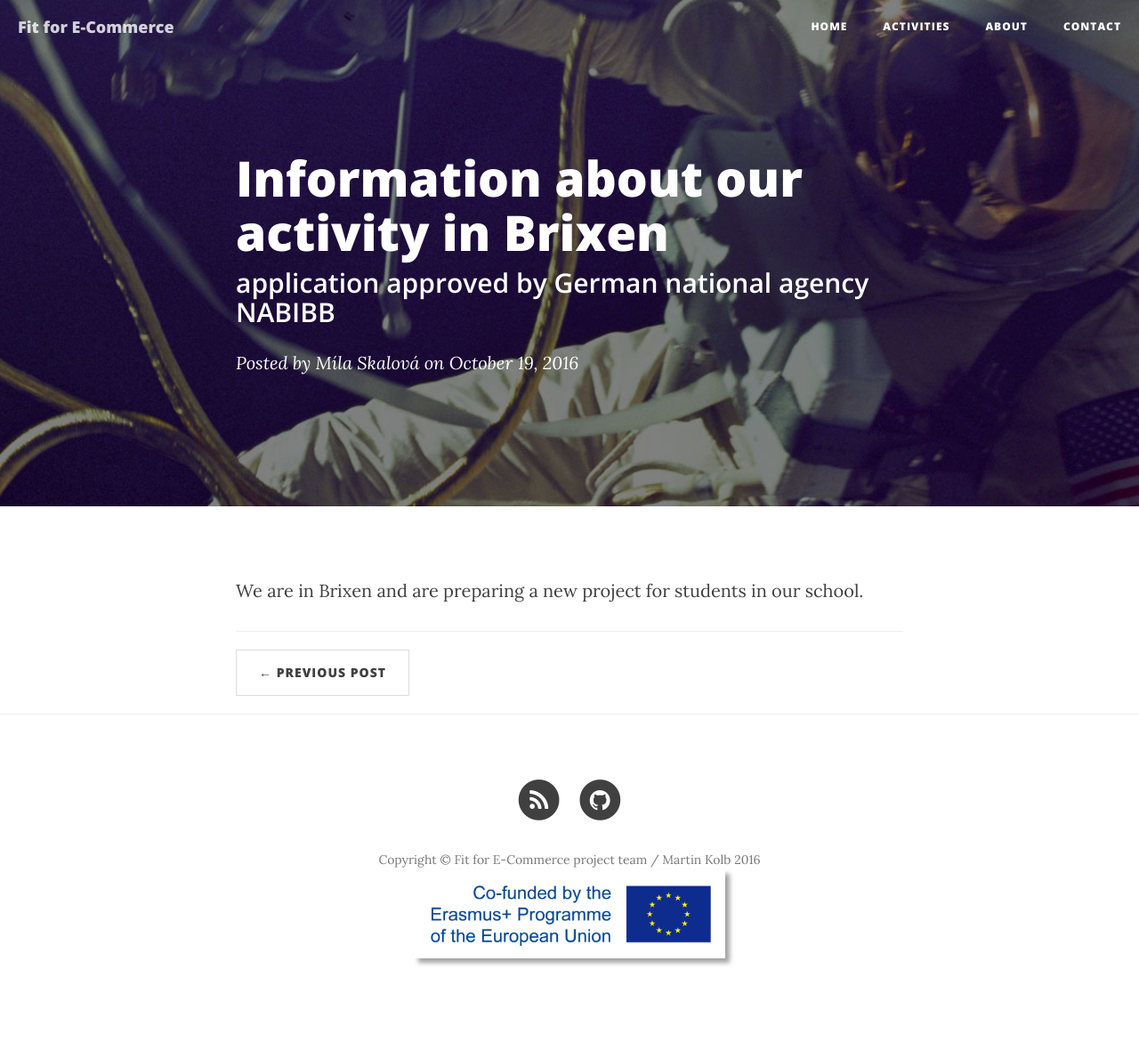
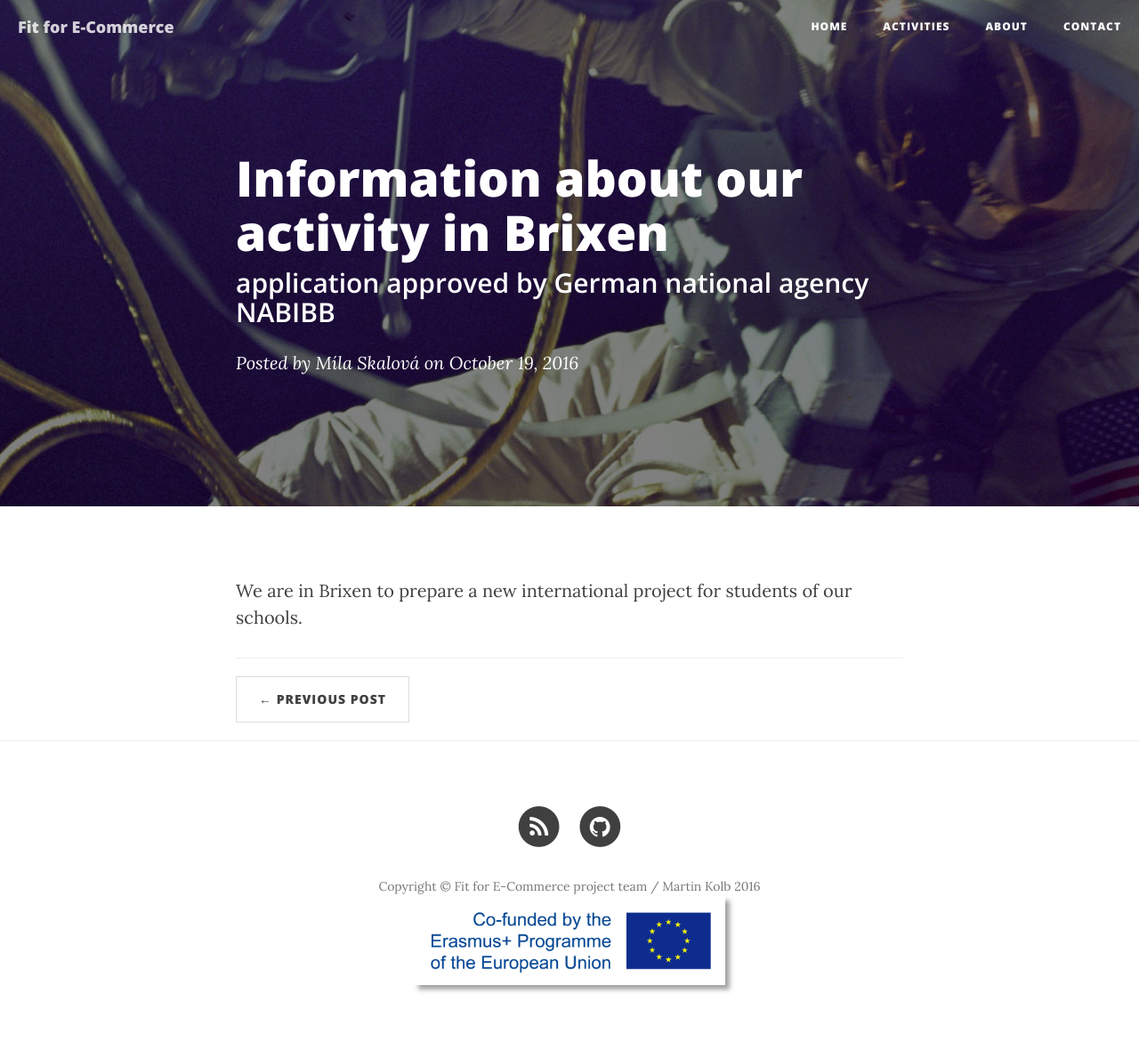
Before and after one commit to fitforecommerce/fitforecommerce.github.io, a Jekyll site: the page built from _posts/2016-10-19-brixen-meeting.markdown, in a window 1280 px wide. Shown: the whole page at 89% size. Built offline with Jekyll 4.4.1, drawn with Linux system fonts in a browser that asks for light colours; nearby versions of some CDN libraries; before the commit the page ends 1150 px from its top, so only the background shows below that.

Commit message:
Update 2016-10-19-brixen-meeting.markdown

```diff
--- a/_posts/2016-10-19-brixen-meeting.markdown
+++ b/_posts/2016-10-19-brixen-meeting.markdown
@@ -6,4 +6,4 @@ date: 2016-10-19 10:54:00
 author: "Míla Skalová"
 header-img: "img/post-bg-06.jpg"
 ---
-We are in Brixen and are preparing a new project for students in our school.
+We are in Brixen to prepare a new international project for students of our schools.
```
